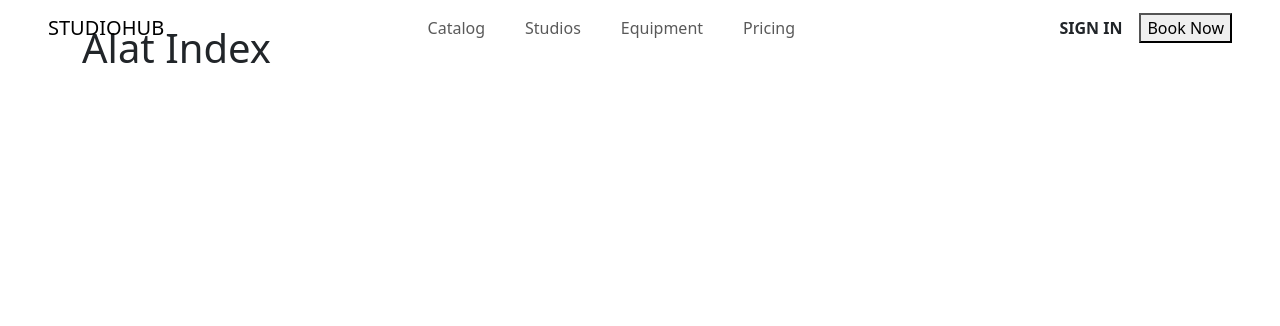
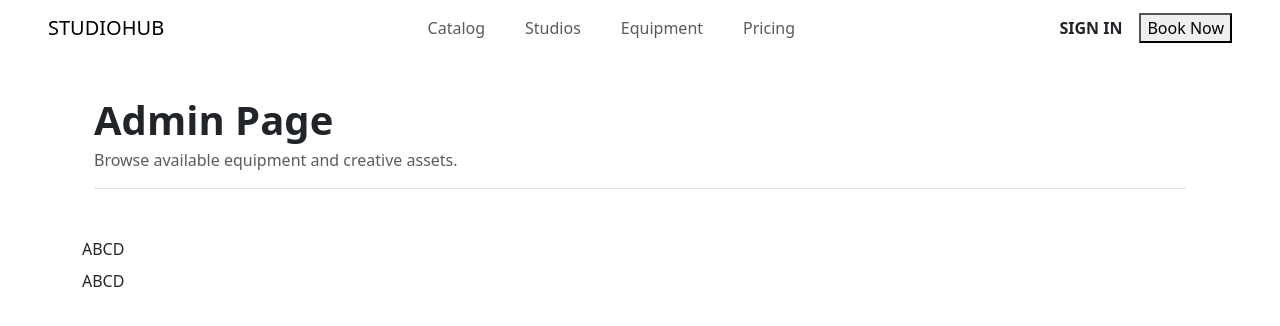
Before and after one commit to Yogs4R/reservasi-studio, a PHP site: page /modules/admin/index.php in a window 1280 px wide. Shown: the top 326 px of the page. Run offline with PHP 8.4, Linux system fonts and the light colour scheme.

Commit message:
merapikan kode prat 1

```diff
--- /dev/null
+++ b/composer.json
@@ -0,0 +1,2 @@
+{
+}
--- a/includes/header.php
+++ b/includes/header.php
@@ -39,7 +39,7 @@
         <div class="collapse navbar-collapse justify-content-center" id="navbarMenu">
             <ul class="navbar-nav gap-md-4">
                 <li class="nav-item">
-                    <a class="nav-link nav-link-custom" href="#">Catalog</a>
+                    <a class="nav-link nav-link-custom" href="../kategori/index.php">Catalog</a>
                 </li>
                 <li class="nav-item">
                     <a class="nav-link nav-link-custom nav-link-active" href="#">
--- a/modules/admin/index.php
+++ b/modules/admin/index.php
@@ -1,7 +1,21 @@
 <?php
 include '../../includes/header.php';
 ?>
-<h1>Alat Index</h1>
+    <div class="container pt-5 pb-4 mt-5">
+        <div class="d-flex justify-content-between align-items-end border-bottom pb-3 mb-4">
+
+            <div>
+                <h1 class="fw-bold mb-1">Admin Page</h1>
+                <p class="text-muted mb-0">
+                    Browse available equipment and creative assets.
+                </p>
+            </div>
+        </div>
+    </div>
+    <div class="row g-2 mb-4">
+        <div>ABCD</div>
+        <div>ABCD</div>
+    </div>
 <?php
 include '../../includes/footer.php';
 ?>
--- /dev/null
+++ b/package.json
@@ -0,0 +1,6 @@
+{
+  "devDependencies": {
+    "@prettier/plugin-php": "^0.25.0",
+    "prettier": "^3.8.3"
+  }
+}
```
Also changed, not shown: index.php (+17 -12 lines), package-lock.json (added), 3 other files.
